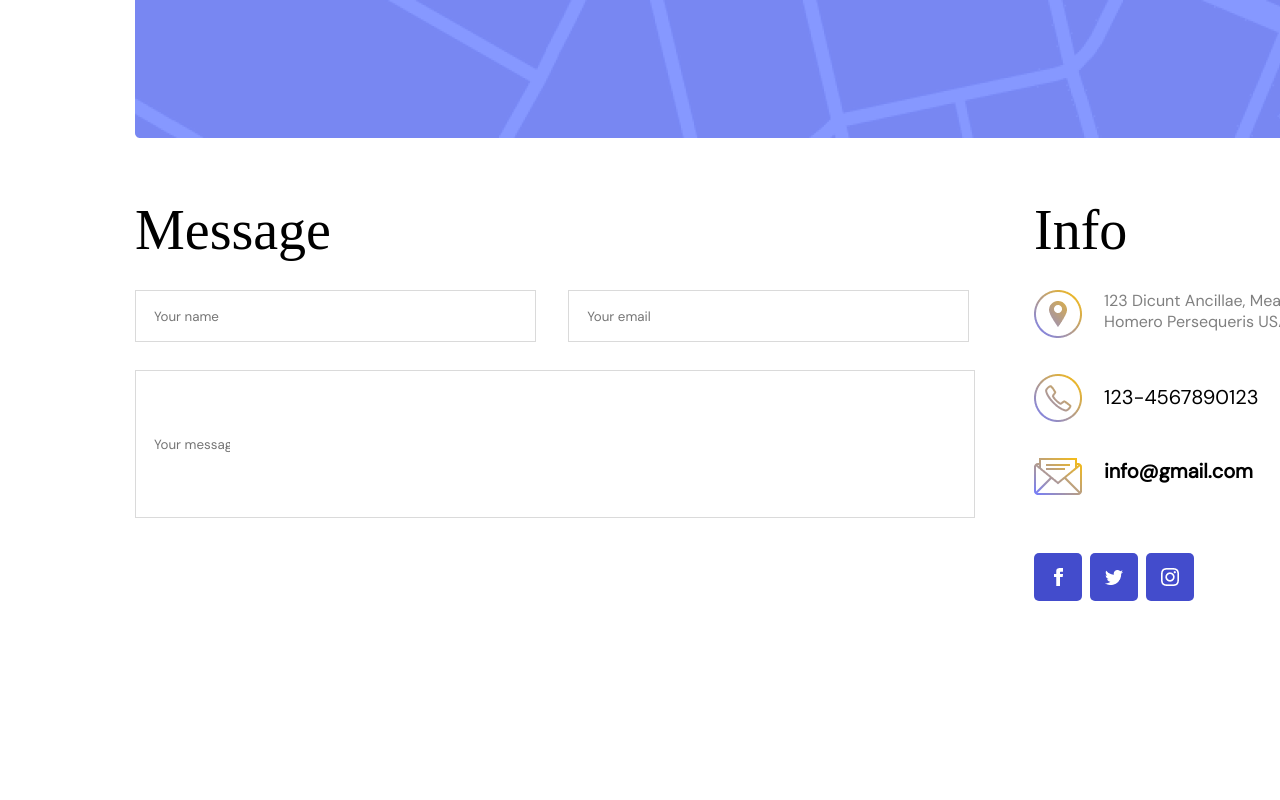
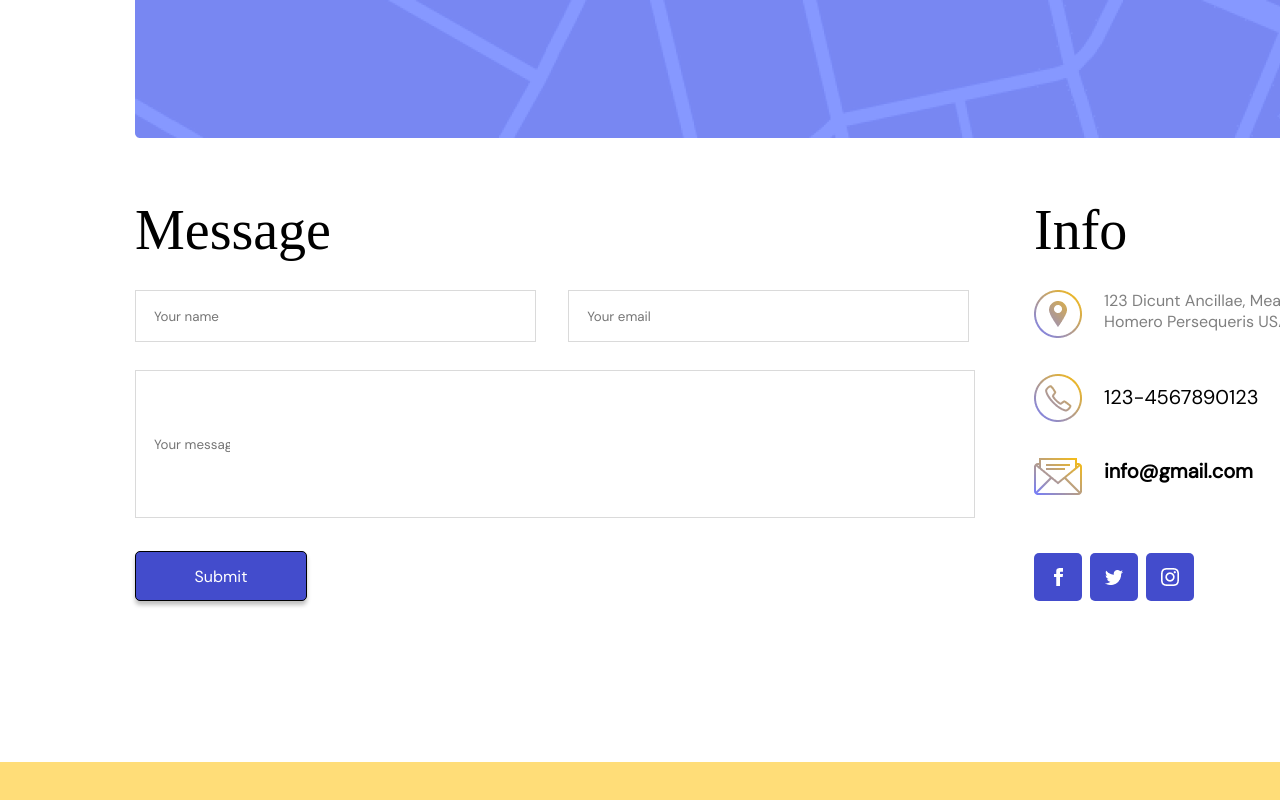
Before and after one commit to sameer-saharan/evaluation-28april24, a plain HTML site: page index.html in a window 1280 px wide. Shown: the part 870-1670 px from the top of the page. Drawn offline with Linux system fonts and the light colour scheme; a web font is replaced by a local one.

Commit message:
page upgraded

```diff
--- a/index.html
+++ b/index.html
@@ -45,7 +45,9 @@
                 <div class="input-m">
                     <input class="msg-field" type="text" placeholder="Your message">
                 </div>
-                <div class="submit"></div>
+                <div class="submit">
+                    <span class="submit-text">Submit</span>
+                </div>
             </div>
             <div class="info-box">
                 <div class="info-text">Info</div>
--- a/style.css
+++ b/style.css
@@ -74,6 +74,7 @@ main {
     height: 1248px;
     display: flex;
     flex-direction: column;
+    padding-bottom: 80px;
 }
 .main-top{
     padding-top: 64px;
@@ -127,6 +128,9 @@ input {
     width: 834px;
     height: 144px;
 }
+.input-m {
+    padding-bottom: 33px;
+}
 
 ::placeholder {
     width: 76px;
@@ -136,10 +140,24 @@ input {
     padding-top: 11px;
 }
 
-/*Footer*/
-footer {
-    height: 352px;
+.submit {
+    display: flex;
+    justify-content: center;
+    align-items: center;
+    width: 170px;
+    height: 48px;
+    background-color: #434CCC;
+    font-family: 'DM Sans';
+    color: #FFFFFF;
+    box-shadow: 0px 4px 4px 0px #00000040;
+    border-radius: 5px;
+    border: 1px solid black;
+
 }
+
+
+
+
 .info-box {
     display: flex;
     flex-direction: column;
@@ -199,3 +217,9 @@ footer {
     justify-content: center;
     align-items: center;
 }
+
+/*Footer*/
+footer {
+    height: 352px;
+    background-color: #FFDD78;
+}
```
